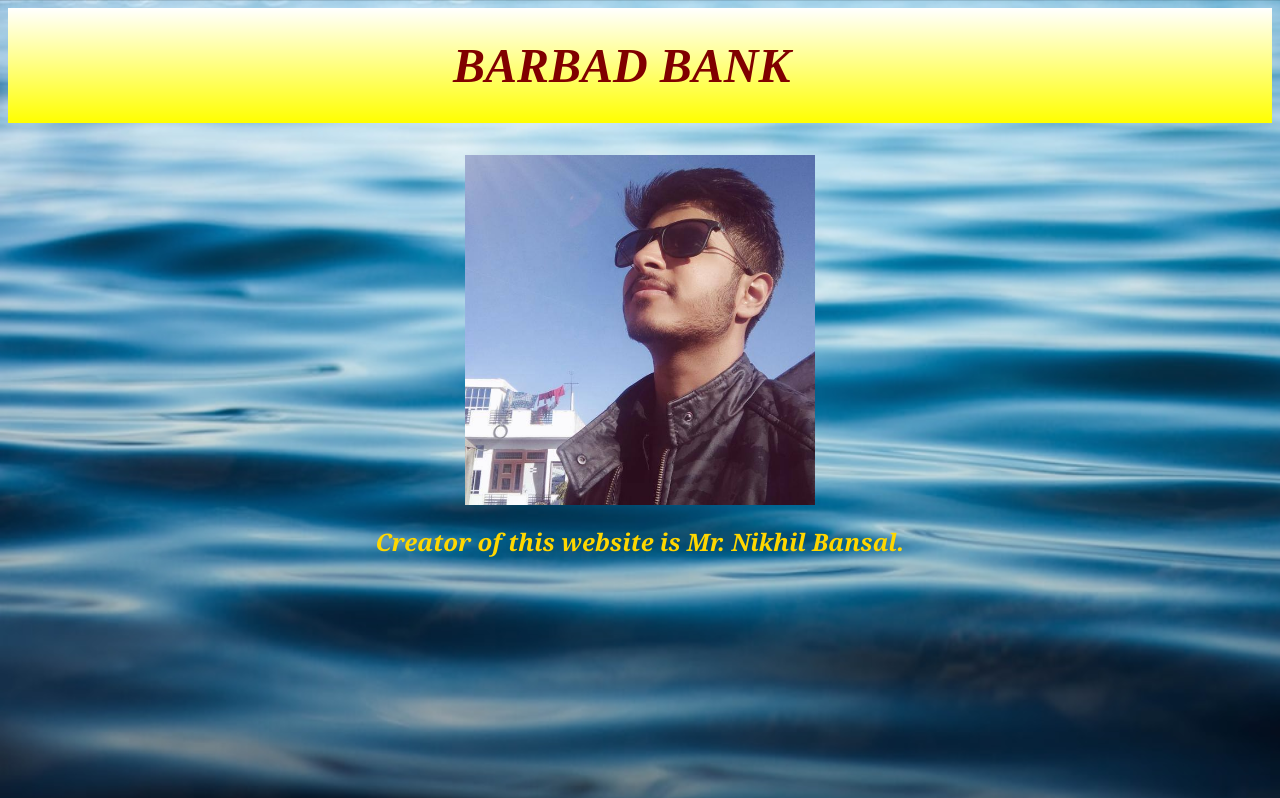
After one commit to nikhilanil2646/My-projects, a Flask app: page /aboutme.html/ in a window 1280 px wide. The commit adds this page. Shown: the top 798 px of the page. Run offline with Flask 2, Linux system fonts and the light colour scheme; some libraries are stand-ins or nearby versions.

Commit message:
updated bank prject

```diff
--- a/Documents/project/My-projects/Bank FLask/app.py
+++ b/Documents/project/My-projects/Bank FLask/app.py
@@ -176,7 +176,9 @@ def verify():
                return render_template("verify.html",message=message)
      print("global message is: ",globalmessage)
      return render_template("login.html",globalmessage=globalmessage,message=message)
-
+@app.route("/aboutme.html/")
+def aboutme():
+     return render_template("aboutme.html")
 
 
 
--- /dev/null
+++ b/Documents/project/My-projects/Bank FLask/templates/aboutme.html
@@ -0,0 +1,28 @@
+<html>
+    <head>
+        <title>
+            About Me
+        </title>
+        <style>
+
+        h2{
+            font-style: italic;
+            font-family: Cambria, Cochin, Georgia, Times, 'Times New Roman', serif;
+            color: gold;
+            margin-bottom: 1220px;
+        }
+        </style>
+        </head>
+        <body>
+            {% include "title.html" %}
+            <center>
+            <div >
+                <img src="/static/img.jpg" style=" width:350px; height:350px;">
+            </div>
+            <div >
+             <h2>Creator of this website is Mr. Nikhil Bansal. </h2>
+            </div>
+            </center>
+
+        </body>
+</html>
--- a/Documents/project/My-projects/Bank FLask/templates/index.html
+++ b/Documents/project/My-projects/Bank FLask/templates/index.html
@@ -51,6 +51,7 @@ HTML
            <center>
        <a href="/signup.html/"><input class="bounce" type=button  value="SIGNUP" style="padding-left: 5px; margin-right: 100px;" /></a>
        <a href="/login.html/"><input class="bounce" type=button  value="LOGIN" style="padding-left: 5px" /></a>
+       <a href="/aboutme.html/"><input class="bounce" type=button  value="About Me" style="padding-left: 5px ;margin-left:85px;" /></a>
            </center>
 
        </div>
--- a/Documents/project/My-projects/Bank FLask/templates/mypage.html
+++ b/Documents/project/My-projects/Bank FLask/templates/mypage.html
@@ -24,6 +24,7 @@
    }
    h2{
     text-align: left;
+    color: coral;
    }
    </style>
     </head>
@@ -38,7 +39,8 @@
 
 </div>
 {% if details  %}
-<div>
+<center>
+<div style="width:400px; height:400px; background:linear-gradient(#141e30,#243b55)">
 <center>
     <div style="display: inline-block">
     <h2>Name     : </h2>
@@ -63,6 +65,7 @@
     </div>
 </center>
 </div>
+</center>
 {% endif %}
     </body>
 </html>
--- a/Documents/project/My-projects/Bank FLask/templates/signup.html
+++ b/Documents/project/My-projects/Bank FLask/templates/signup.html
@@ -8,8 +8,10 @@
             height: 29px;
         }
         .form{padding: auto;
-        height: 300;
+        height: 500;
+        width: 500;
         margin-top: 50px;
+        background-color: aquamarine;
 
         }
          body{
--- a/Documents/project/My-projects/Bank FLask/templates/title.html
+++ b/Documents/project/My-projects/Bank FLask/templates/title.html
@@ -6,7 +6,7 @@
         <style>
         body{
             background-image:url("/static/bg2.jpg");
-            background-size: 85pc;
+            background-size: 100pc;
 
         }
        .tit{
```
Also changed, not shown: Documents/project/My-projects/Bank FLask/templates/login.html (+5 -2 lines), Documents/project/My-projects/Bank FLask/static/img.jpg (added).
